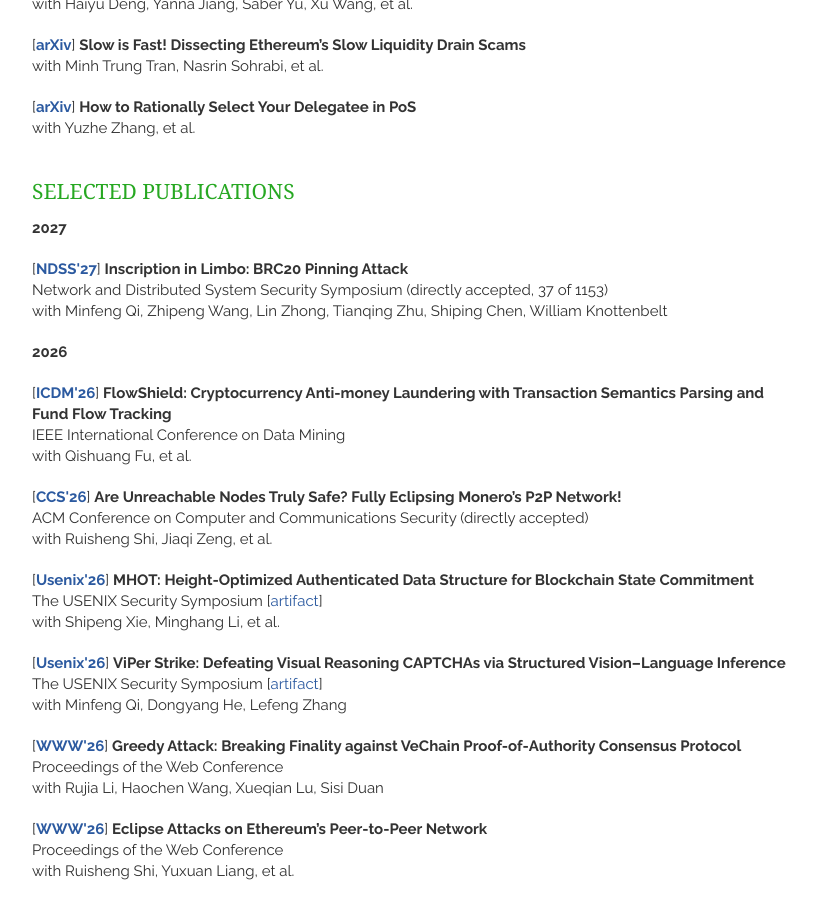
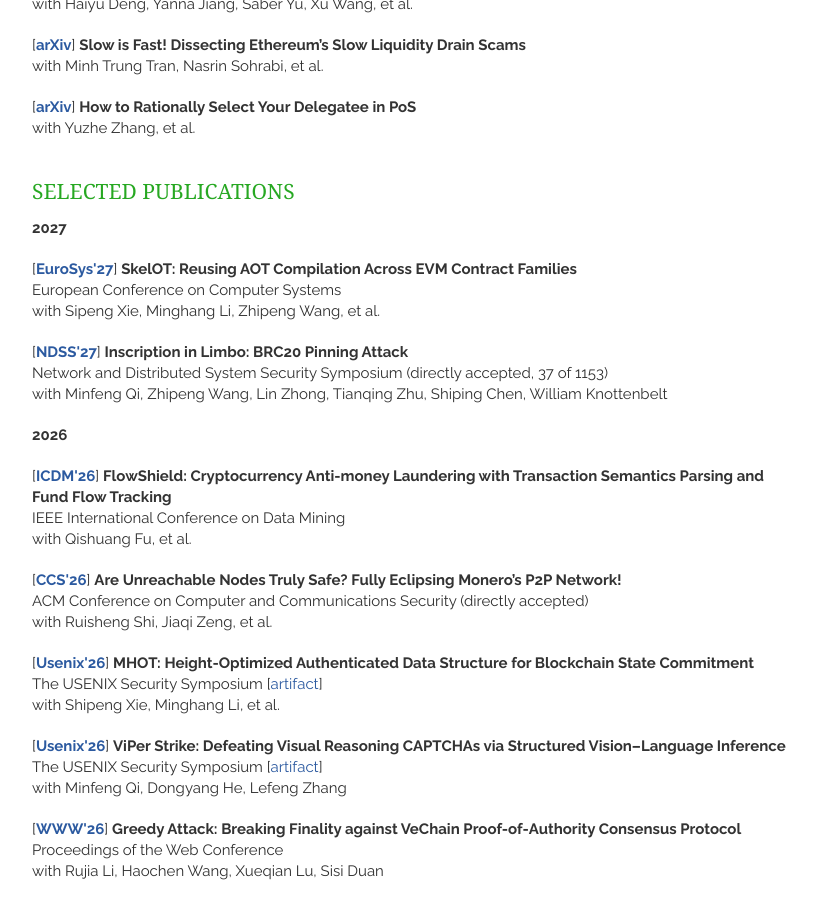
Before and after one commit to qinwang-git/qinwang-git.github.io, a Jekyll site: the page built from publications.html, in a window 1280 px wide and 900 px high, scrolled down 358 px. Shown: the whole window, without its empty margins (148-965 px from the left). Built offline with Jekyll 4.4.1, drawn with Linux system fonts in a browser that asks for light colours; nearby versions of some CDN libraries.

Commit message:
Update publications.html

```diff
--- a/_includes/publications.html
+++ b/_includes/publications.html
@@ -60,6 +60,15 @@
   <article>
     <strong>2027</strong>
     </article>
+
+     <article>
+        <header>
+          [<strong><a href = "" target="_blank">EuroSys'27</a></strong>]
+               <strong> SkelOT: Reusing AOT Compilation Across EVM Contract Families </strong>
+            <br> European Conference on Computer Systems
+            <br> with Sipeng Xie, Minghang Li, Zhipeng Wang, et al.
+        </header>
+      </article>
 
      <article>
         <header>
```
